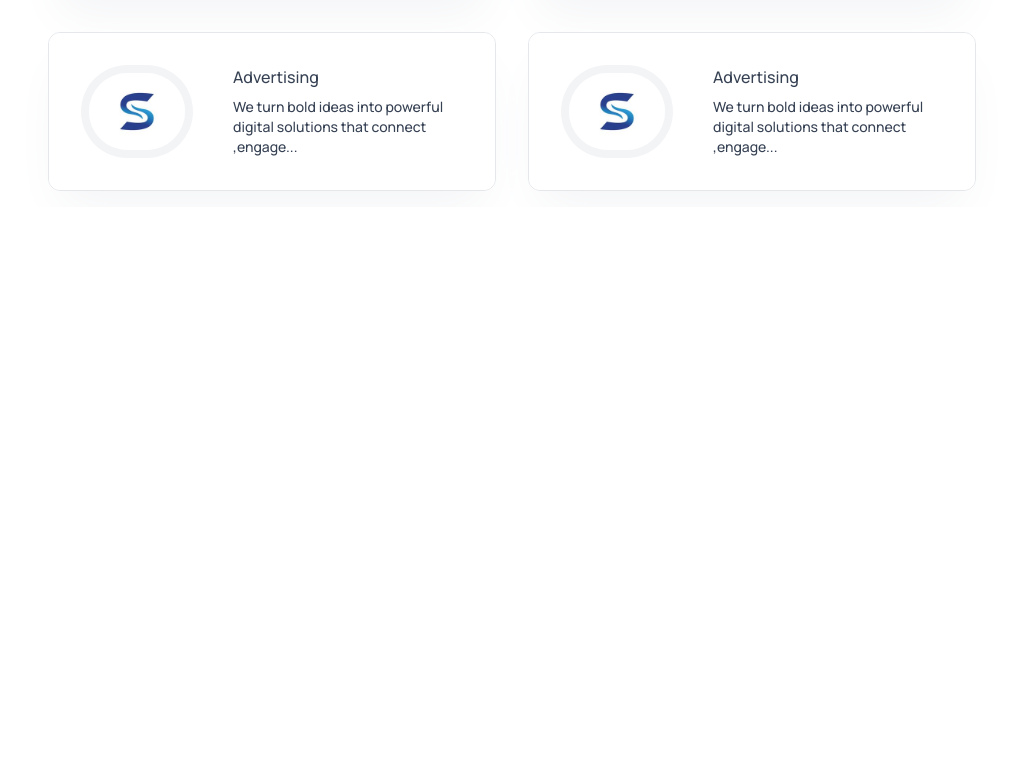
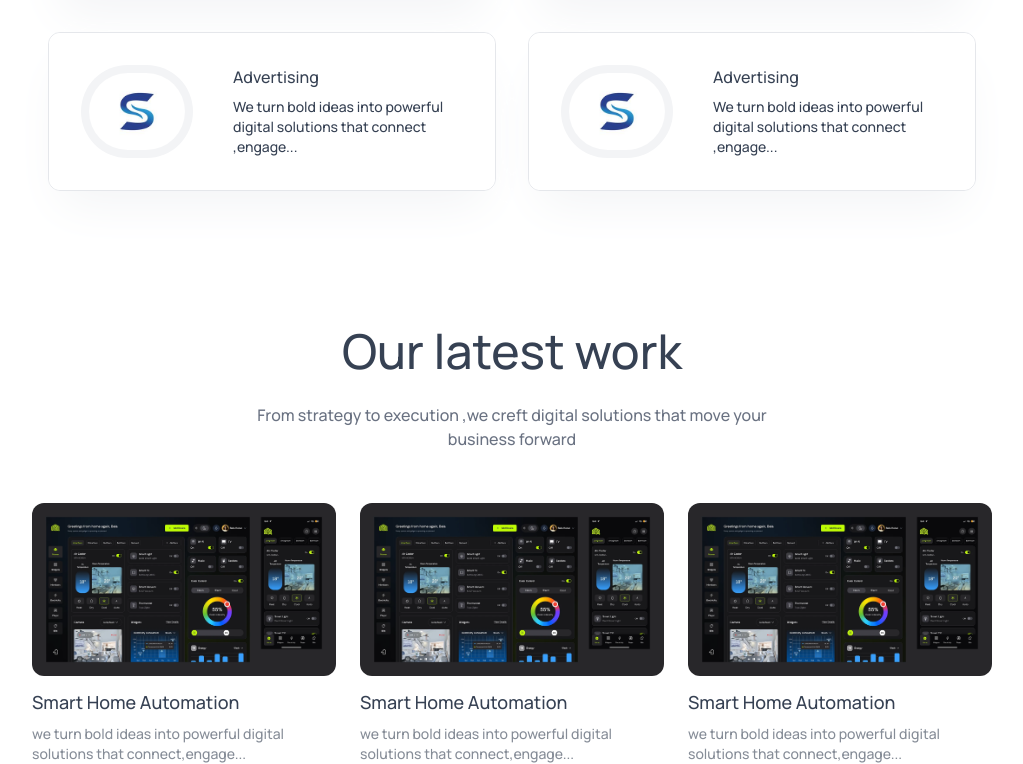
Before and after one commit to mr-Ayalk/Smartify-Solutions, a React (Vite) app: page / in a window 1280 px wide. Shown: the part 1549-2313 px from the top of the page, without its empty margins (128-1151 px from the left). Before the commit the page ends 1756 px from the top, so only its background shows below. Built offline with nearby package versions, Linux system fonts and the light colour scheme; a web font is replaced by a local one.

Commit message:
work section completed

```diff
--- a/src/App.jsx
+++ b/src/App.jsx
@@ -3,6 +3,7 @@
 import Hero from "./components/Hero";
 import TrustedBy from "./components/TrustedBy";
 import Services from "./components/Services";
+import OurWork from "./components/OurWork";
 
 const App = () => {
   const [theme, setTheme] = useState(
@@ -14,6 +15,7 @@
       <Hero />
       <TrustedBy />
       <Services />
+      <OurWork />
     </div>
   );
 };
--- /dev/null
+++ b/src/components/OurWork.jsx
@@ -0,0 +1,51 @@
+import React from "react";
+import Title from "./Title";
+import smartHomeauto from "../assets/smarthomeauto.webp";
+const OurWork = () => {
+  const workData = [
+    {
+      title: "Smart Home Automation",
+      description:
+        "we turn bold ideas into powerful digital solutions that connect,engage...",
+      image: smartHomeauto,
+    },
+    {
+      title: "Smart Home Automation",
+      description:
+        "we turn bold ideas into powerful digital solutions that connect,engage...",
+      image: smartHomeauto,
+    },
+    {
+      title: "Smart Home Automation",
+      description:
+        "we turn bold ideas into powerful digital solutions that connect,engage...",
+      image: smartHomeauto,
+    },
+  ];
+
+  return (
+    <div
+      id="our-work"
+      className="flex flex-col items-center gap-7 px-4 sm:px-12 lg:px-24 xl:px-40 pt-30 text-gray-700 dark:text-white"
+    >
+      <Title
+        title="Our latest work"
+        desc="From strategy to execution ,we creft digital solutions that move your business forward"
+      />
+      <div className="grid sm:grid-cols-2 lg:grid-cols-3 gap-6 w-full max-w-5xl">
+        {workData.map((work, index) => (
+          <div
+            key={index}
+            className="hover:scale-102 duration-500 transition-all cursor-pointer"
+          >
+            <img src={work.image} className="w-full rounded-xl " alt="" />
+            <h3 className="mt-3 mb-2 text-lg font-semibold">{work.title}</h3>
+            <p className="text-sm opacity-60 w-5/6">{work.description}</p>
+          </div>
+        ))}
+      </div>
+    </div>
+  );
+};
+
+export default OurWork;
```
Also changed, not shown: src/assets/smarthomeauto.webp (added).
